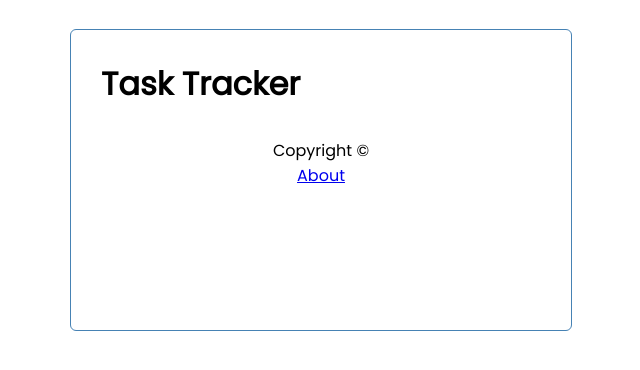
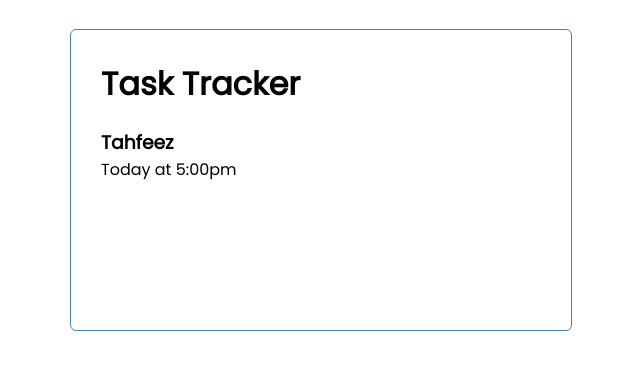
Before and after one commit to mostafaEkbal/react-task-tracker-app, a React (Create React App) app: page /task/1 in a window 1280 px wide. Shown: the top 370 px of the page, without its empty margins (319-959 px from the left). Built offline with nearby package versions, Linux system fonts and the light colour scheme; data requests are answered from the project's data file.

Commit message:
creating a route with a param

```diff
--- a/src/App.js
+++ b/src/App.js
@@ -5,6 +5,7 @@
 import Tasks from './components/Tasks';
 import AddTask from './components/AddTask';
 import About from './components/About';
+import TaskDetails from './components/TaskDetails';
 
 function App() {
   const [loading, setLoading] = useState(true)
@@ -102,11 +103,12 @@
                 : ('No Tasks to show')
               )
             }
+              <Footer />
             </>
           } />
           <Route path='/about' element={ <About /> } />
+          <Route path='/task/:id' element={ <TaskDetails /> } />
         </Routes>
-        <Footer />
       </div>
     </Router>
 
--- a/src/components/Task.js
+++ b/src/components/Task.js
@@ -1,4 +1,5 @@
 import { FaTimes } from 'react-icons/fa';
+import { Link } from 'react-router-dom';
 
 const Task = ({ task, onDelete, onToggle }) => {
   return (
@@ -12,6 +13,7 @@
             onClick={() => onDelete(task.id)}/>
             </h3>
         <p>{task.day}</p>
+        <p><Link to={`/task/${task.id}`}>View Details</Link></p>
     </div>
   )
 }
--- /dev/null
+++ b/src/components/TaskDetails.jsx
@@ -0,0 +1,41 @@
+import { useState, useEffect } from 'react'
+import { Navigate, useParams } from 'react-router-dom'
+
+const TaskDetails = () => {
+  const [loading, setLoading] = useState(true)
+  const [task, setTask] = useState({})
+  const [error, setError] = useState(null)
+
+  const params = useParams()
+
+  useEffect(() => {
+    const fetchTask = async () => {
+        const res = await fetch(`http://localhost:5000/tasks/${params.id}`)
+        const data = await res.json()
+
+        if(res.status === 404) {
+            setError('Task not Found')
+        }
+
+        setTask(data)
+        setLoading(false)
+    }
+
+    fetchTask()
+  }, [])
+
+  if(error) {
+    return <Navigate to='/' />
+  }
+
+  return loading ? (
+    <h3>Loading...</h3>
+  ) : (
+    <div>
+        <h3>{task.text}</h3>
+        <p>{task.day}</p>
+    </div>
+  )
+}
+
+export default TaskDetails
```
